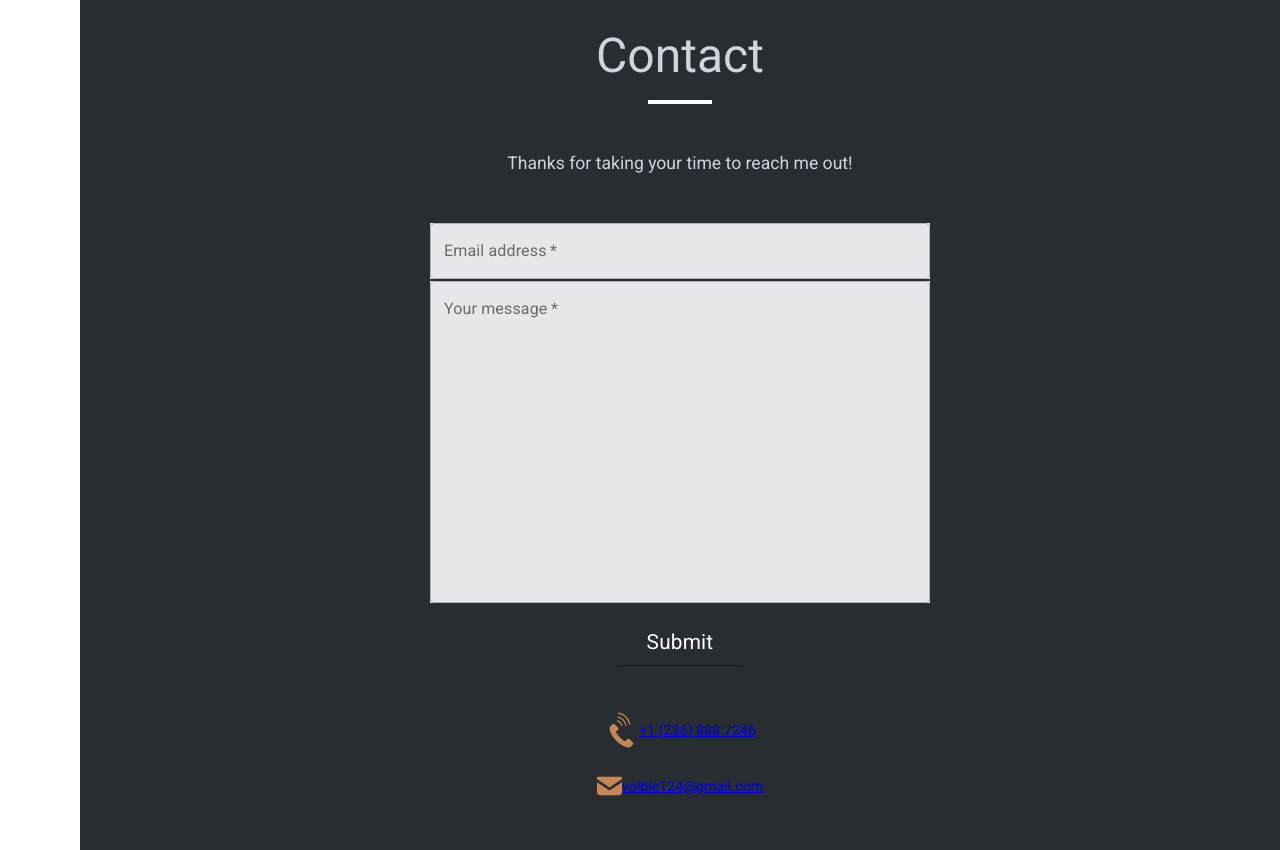
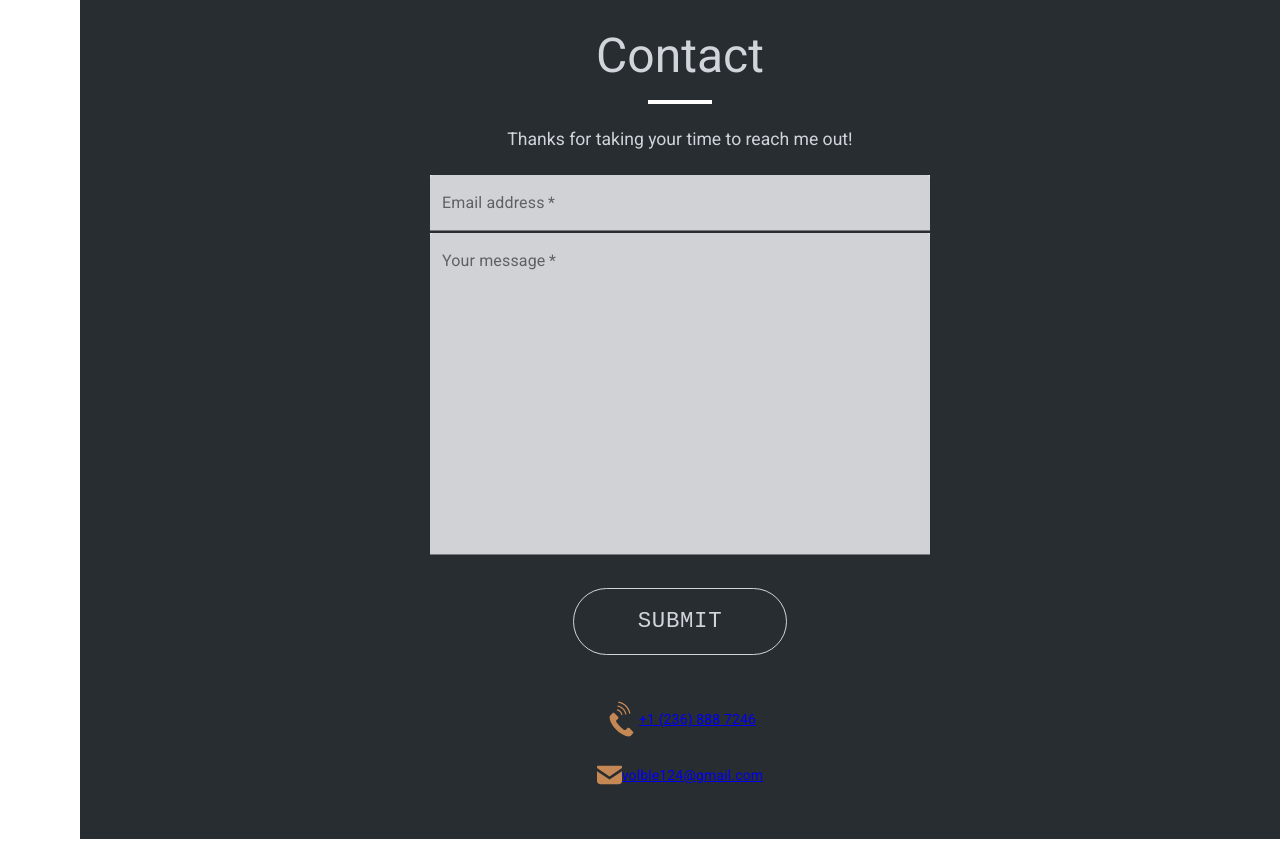
Before and after one commit to DaiSugi01/portfolio, a Next.js app: page / in a window 1280 px wide. Shown: the part 2940-3790 px from the top of the page. Built offline with nearby package versions, Linux system fonts and the light colour scheme.

Commit message:
modified contact form

```diff
--- a/components/Contact.js
+++ b/components/Contact.js
@@ -17,7 +17,7 @@ const useStyles = makeStyles((theme) => ({
   text: {
     fontSize: "1.1rem",
     textAlign: "center",
-    margin: "2rem auto 3rem",
+    margin: "0.5rem auto 1.5rem",
     fontWeight: "400",
   },
   contactInfoWrapper: {
--- a/components/ContactForm.js
+++ b/components/ContactForm.js
@@ -1,43 +1,52 @@
+import fetch from "node-fetch";
 import { useState } from "react";
 import Router from "next/router";
-import { TextField, Input } from "@material-ui/core";
+
+import { TextField, Button } from "@material-ui/core";
 import Grid from "@material-ui/core/Grid";
-import styled from "styled-components";
-import fetch from "node-fetch";
+import { makeStyles, Box } from "@material-ui/core";
 
 import { baseUrl } from "../lib/commonInfo";
 import CircularIndeterminate from "../components/CircularProgress";
 
-const stylesForGrid = {
-  width: "500px",
-  backgroundColor: "#E5E7EB",
-  marginBottom: "0.1rem",
-  maxWidth: "100%",
-};
+const useStyles = makeStyles((theme) => ({
+  formWrapper: {
+    [theme.breakpoints.down(process.env.mobileBreakPoint)]: {
+      display: "none",
+    }
+  },
+  stylesForGrid: {
+    width: "500px",
+    backgroundColor: "#E5E7EB",
+    marginBottom: "0.1rem",
+    maxWidth: "100%",
+    borderColor: "#E5E7EB",
+  },
+  submit: {
+    fontSize: "1.4rem",
+    color: "#D1D5DB",
+    border: "0.1rem solid #D1D5DB",
+    padding: "0.8rem 4rem",
+    borderRadius: "3rem",
+    marginTop: "2rem",
+    fontWeight: "200",
+    fontFamily: "monospace",
 
-const stylesForSubmit = {
-  outline: "none",
-  padding: "5px 30px",
-  color: "white",
-  fontSize: "1.3rem",
-  display: "inline-block",
-};
-
-const SubmitWrapper = styled.div`
-  text-align: center;
-  align-items: center;
-  margin: auto;
-  margin-top: 1rem;
-`;
+    "&focus": {
+      outline: "none"
+    }
+  },
+}));
 
 export default function ContactForm() {
   const [isLoading, setLoading] = useState(false);
   const [isError, setError] = useState(false);
+  const classes = useStyles();
 
   let submit = (
-    <SubmitWrapper>
-      <Input type="submit" value="Submit" style={{ ...stylesForSubmit }} />
-    </SubmitWrapper>
+    <Button type="submit" variant="outlined" className={classes.submit}>
+      Submit
+    </Button>
   );
 
   if (isLoading) {
@@ -81,9 +90,9 @@ export default function ContactForm() {
   };
 
   const formValidation = (email) => {
-    const regex = /^[a-zA-Z0-9.!#$%&'*+\/=?^_`{|}~-]+@[a-zA-Z0-9-]+(?:\.[a-zA-Z0-9-]+)*$/;
+    const regex =
+      /^[a-zA-Z0-9.!#$%&'*+\/=?^_`{|}~-]+@[a-zA-Z0-9-]+(?:\.[a-zA-Z0-9-]+)*$/;
     if (!regex.test(email)) {
-      console.log("format error");
       return false;
     } else {
       return true;
@@ -91,19 +100,29 @@ export default function ContactForm() {
   };
 
   return (
-    <Grid container alignItems="center" justify="center">
+    <Grid container alignItems="center" justify="center" className={classes.formWrapper}>
       <form id="ContactForm" action="" onSubmit={submitForm}>
-        <Grid className="gridItems" item md={12} style={{ ...stylesForGrid }}>
+        <Grid
+          className="gridItems"
+          item
+          md={12}
+          className={classes.stylesForGrid}
+        >
           <TextField
             required
             fullWidth
             id="MailAddress"
             label="Email address"
-            variant="outlined"
+            variant="filled"
             color="secondary"
           />
         </Grid>
-        <Grid className="gridItems" item md={12} style={{ ...stylesForGrid }}>
+        <Grid
+          className="gridItems"
+          item
+          md={12}
+          className={classes.stylesForGrid}
+        >
           <TextField
             required
             fullWidth
@@ -111,14 +130,18 @@ export default function ContactForm() {
             multiline
             id="Contact"
             label="Your message"
-            variant="outlined"
+            variant="filled"
             color="secondary"
           />
         </Grid>
 
         {isError ? (
           <p className="text-center text-red-500 font-bold">
-            Oops! Something went wrong. Plase try again
+            Oops! Something went wrong. <br />
+            Please check your email address is correct and your message field is
+            filled.
+            <br />
+            Then try again.
           </p>
         ) : (
           ""
```
